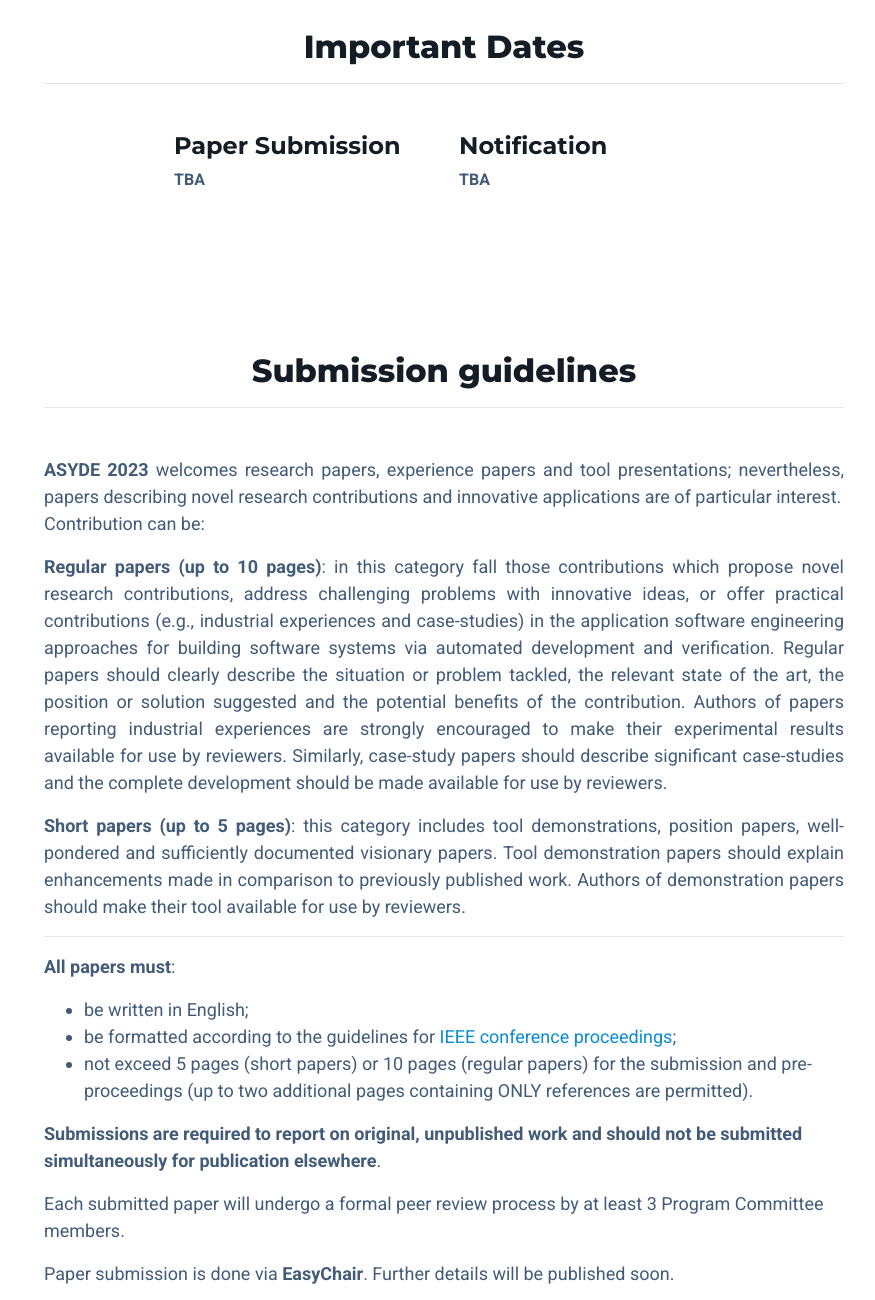
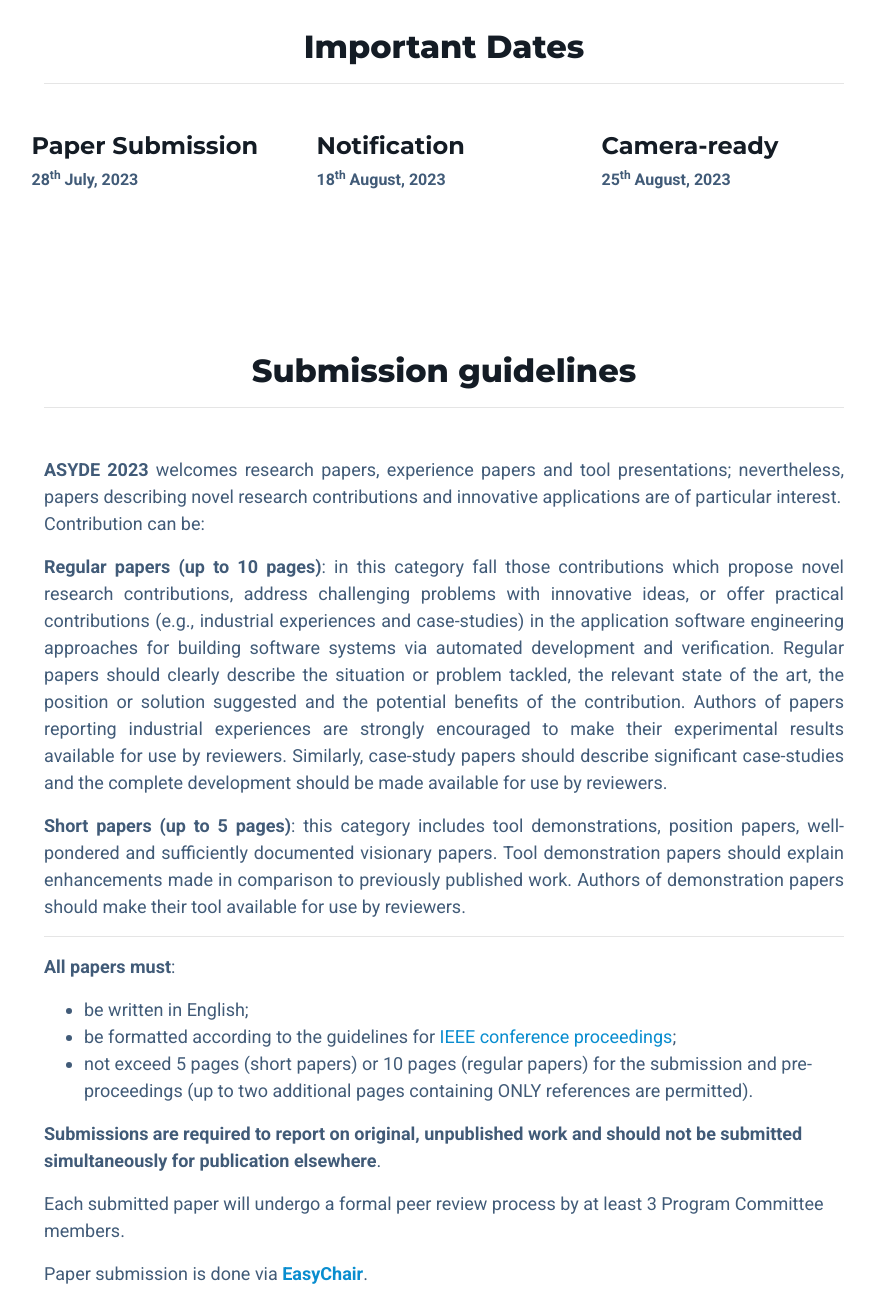
Before and after one commit to asyde-series/asyde2023, a plain HTML site: page index.html in a window 1280 px wide. Shown: the part 2160-3460 px from the top of the page, without its empty margins (196-1071 px from the left). Drawn offline with Linux system fonts and the light colour scheme.

Commit message:
Added deadlines and Easychair submission link

```diff
--- a/index.html
+++ b/index.html
@@ -77,14 +77,13 @@
 		</div><!--//hero-block-->
 
 		<!-- News Section -->
-		<!--
- 		<div class="stats-block theme-bg-primary text-white py-4 text-left">
+
+ 		<!-- <div class="stats-block theme-bg-primary text-white py-4 text-left">
 			<div class="container">
 				<h3 class="section-heading text-center mb-3 text-white">News</h3>
 				<div class="section-intro single-col-max mx-auto mb-4">
 					<ul class="News">
-						<li class="item"><strong>ASYDE will take place jointly with the ASE workshop</strong></li>
-
+						<li class="item"><strong>Submission deadlines have been announced!</strong> Paper submission: 28<sup>th</sup> July, 2023.</li>
 					</ul>
 				</div>
 			</div>
@@ -148,24 +147,18 @@
 						<h4 class="title mb-9">Abstract Submission</h4>
 						<p><strike>1st October, 2021</strike><strong> 15th October, 2021</strong></p>
 					</div> -->
-					<div class="logo-item col-6 col-md-4 col-lg-3">
+					<div class="logo-item col-6 col-md-6 col-lg-3">
 						<h4 class="title mb-9">Paper Submission</h4>
-						<p><strong>TBA</strong></p>
+						<p><strong>28<sup>th</sup> July, 2023</strong></p>
 					</div>
 					<div class="logo-item col-6 col-md-4 col-lg-3">
 						<h4 class="title mb-9">Notification</h4>
-						<p><strong>TBA</strong></p>
+						<p><strong>18<sup>th</sup> August, 2023</strong></p>
 					</div>
-				<!--
-					<div class="logo-item col-6 col-md-4 col-lg-4">
-						<h4 class="title mb-9">Pre-proceedings</h4>
-						<p><strong>TBA</strong></p>
+					<div class="logo-item col-6 col-md-4 col-lg-3">
+						<h4 class="title mb-9">Camera-ready</h4>
+						<p><strong>25<sup>th</sup> August, 2023</strong></p>
 					</div>
-					<div class="logo-item col-6 col-md-4 col-lg-5">
-						<h4 class="title mb-9">Post-proceedings</h4>
-						<p><strong>TBA</strong></p>
-					</div>
-				-->
 				</div>
 			</div><!--//container-->
 		</section><!--//dates-section-->
@@ -202,7 +195,7 @@
 					</p>
 					<p>Each submitted paper will undergo a formal peer review process by at least 3 Program Committee members. </p>
 					<p align="justify">
-						Paper submission is done via <strong>EasyChair</strong>. Further details will be published soon.
+						Paper submission is done via <a href="https://easychair.org/conferences/?conf=asyde2023"><strong>EasyChair</strong></a>.
 					</p>
 				</div>
 			</div><!--//container-->
```
